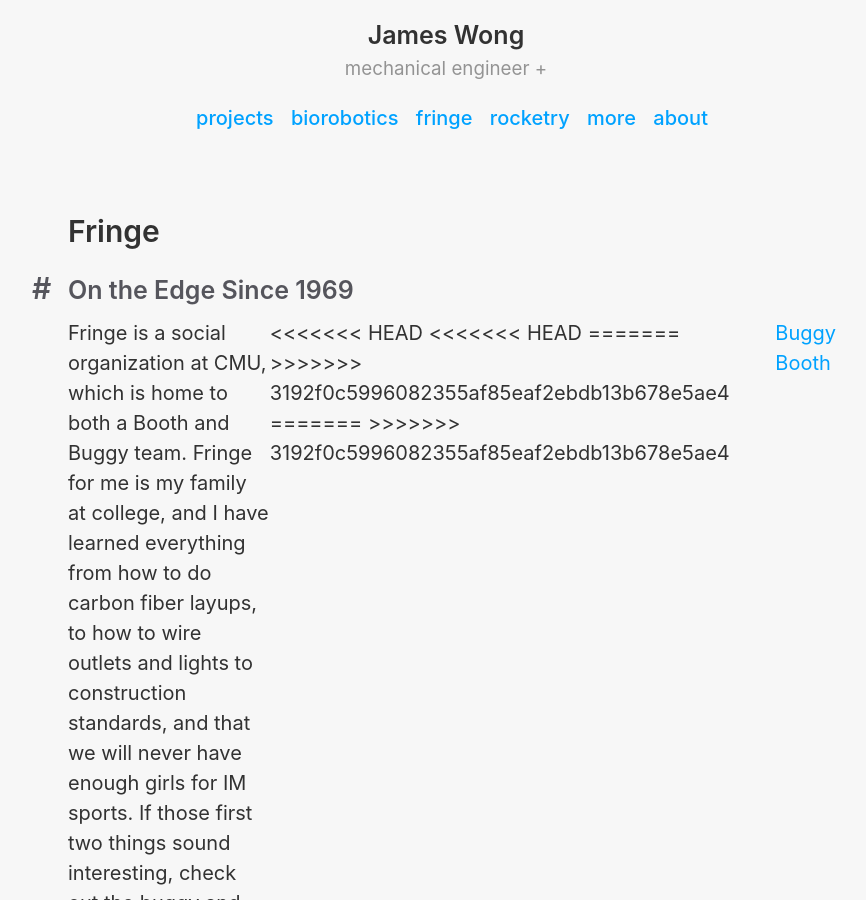
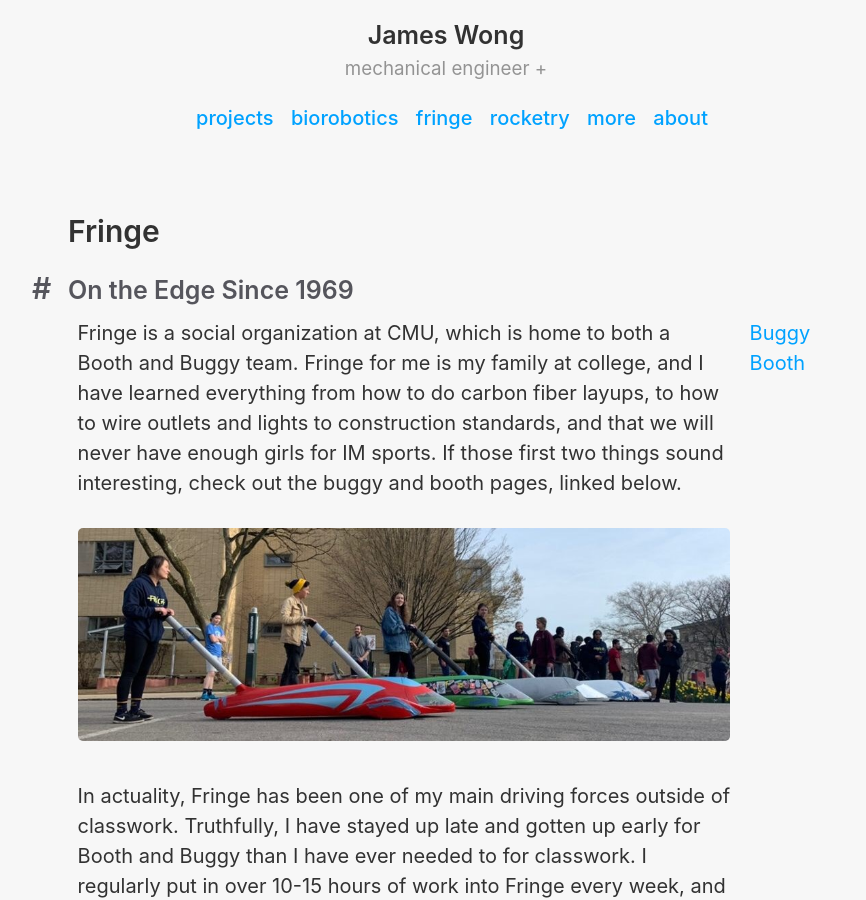
Before and after one commit to jamestorrissonwong/jtw, a Jekyll site: the page built from htmlpages/fringe.html, in a window 1280 px wide and 900 px high. Shown: the whole window, without its empty margins (188-1054 px from the left). Built offline with Jekyll 4.4.1, drawn with Linux system fonts in a browser that asks for light colours; nearby versions of some CDN libraries.

Commit message:
fixed fringe head text

```diff
--- a/htmlpages/fringe.html
+++ b/htmlpages/fringe.html
@@ -119,14 +119,6 @@
 </p>
 </div>
 
-<<<<<<< HEAD
-<<<<<<< HEAD
-=======
-
->>>>>>> 3192f0c5996082355af85eaf2ebdb13b678e5ae4
-=======
-
->>>>>>> 3192f0c5996082355af85eaf2ebdb13b678e5ae4
 <div class="sidenav">
   <a href="#section1">Buggy</a> <br>
   <a href="#section2">Booth</a> <br>
```
